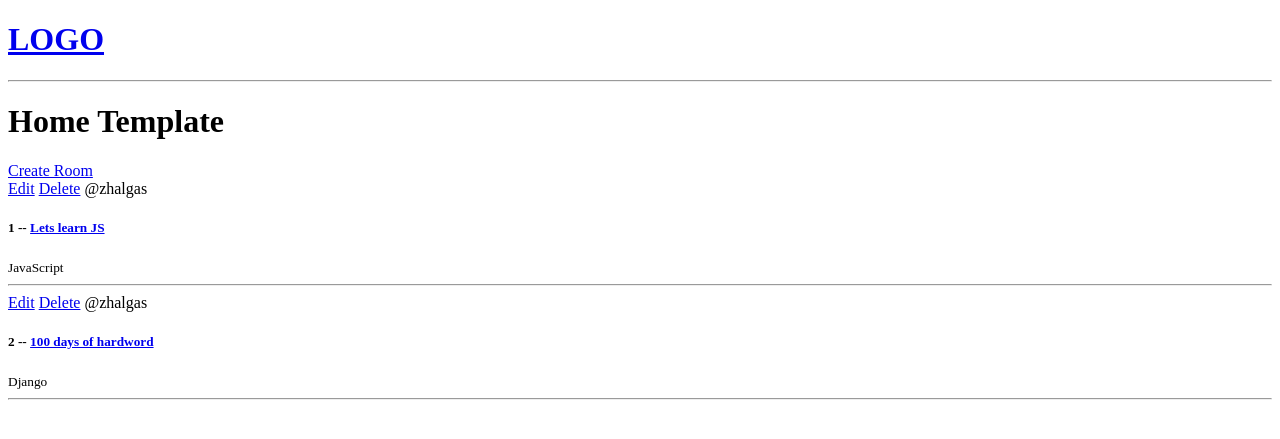
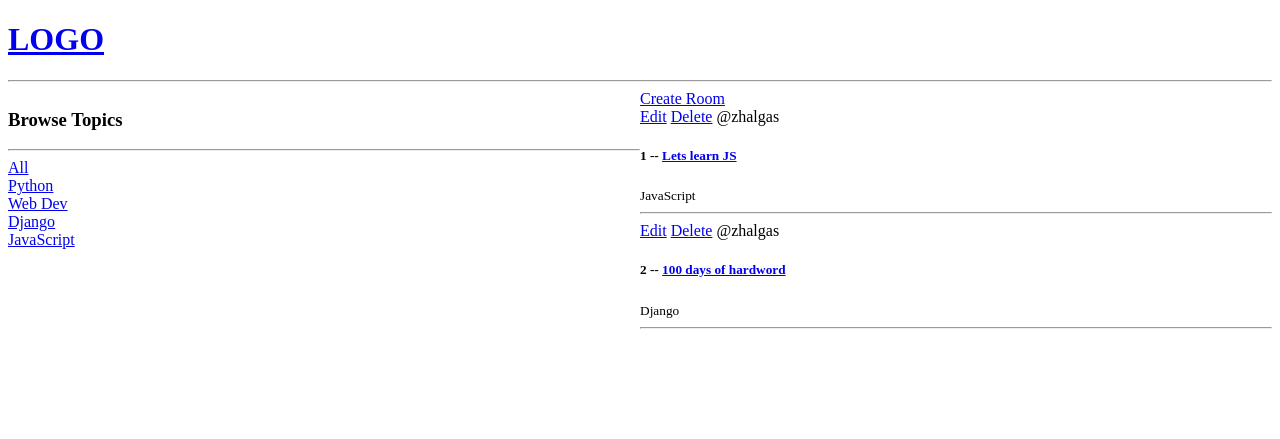
Before and after one commit to zhalgas-seidazym/studybud-django-mvt, a Django app: page / in a window 1280 px wide. Shown: the top 439 px of the page. Run offline with Django 5.2, Linux system fonts and the light colour scheme; data comes from the database, SQL or seed files in the repository.

Commit message:
added browse by topics

```diff
--- a/baseapp/templates/baseapp/home.html
+++ b/baseapp/templates/baseapp/home.html
@@ -2,8 +2,30 @@
 
 
 {% block content %}
-<h1>Home Template</h1>
 
+<style>
+    .home-container{
+        display: grid;
+        grid-template-columns: 1fr 1fr;
+    }
+</style>
+
+
+<div class="home-container">
+    <div>
+        <h3>Browse Topics</h3>
+        <hr>
+
+        <div>
+                <a href="{% url 'home' %}">All</a>
+        </div>
+
+        {% for topic in topics %}
+            <div>
+                <a href="{% url 'home' %}?q={{ topic.name }}">{{ topic.name }}</a>
+            </div>
+        {% endfor %}
+    </div>
 
     <div>
         <a href="{%  url 'create-room' %}">Create Room</a>
@@ -20,6 +42,9 @@
                 </div>
             {% endfor %}
         </div>
+
+    </div>
+
 </div>
 
 {% endblock content %}
--- a/baseapp/views.py
+++ b/baseapp/views.py
@@ -1,26 +1,16 @@
 from django.shortcuts import render, redirect
-from .models import Room
+from .models import Room, Topic
 from .forms import RoomForm
 
-# rooms = [
-#     {
-#         'id': 1,
-#         'name': 'Lets learn django!'
-#     },
-#     {
-#         'id': 2,
-#         'name': 'Lets learn frontend!'
-#     },
-#     {
-#         'id': 3,
-#         'name': 'Lets learn python!'
-#     },
-# ]
 
 
 def home(request):
-    rooms = Room.objects.all()
-    context = {'rooms': rooms}
+    q = request.GET.get('q', '')
+    rooms = Room.objects.filter(topic__name__icontains = q)
+
+    topics = Topic.objects.all()
+
+    context = {'rooms': rooms, 'topics': topics}
     return render(request, 'baseapp/home.html', context)
 
 def room(request, pk):
```
Lines whose indentation alone changed are shown as unchanged.
